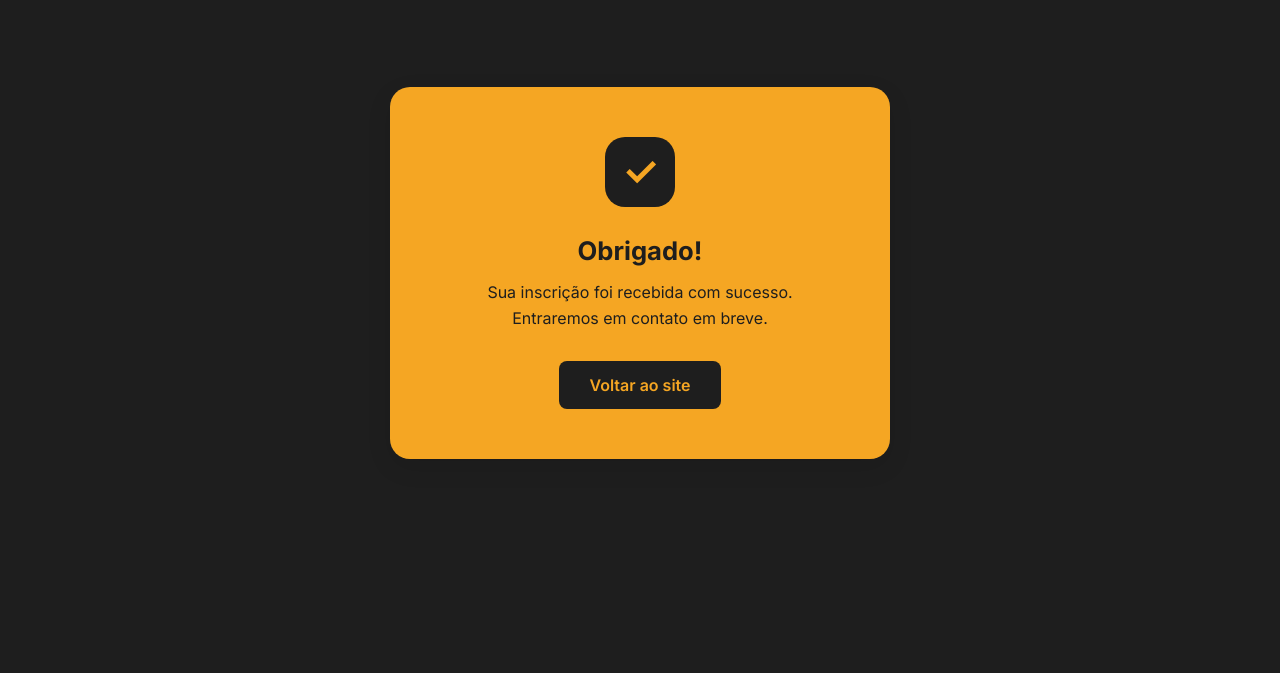
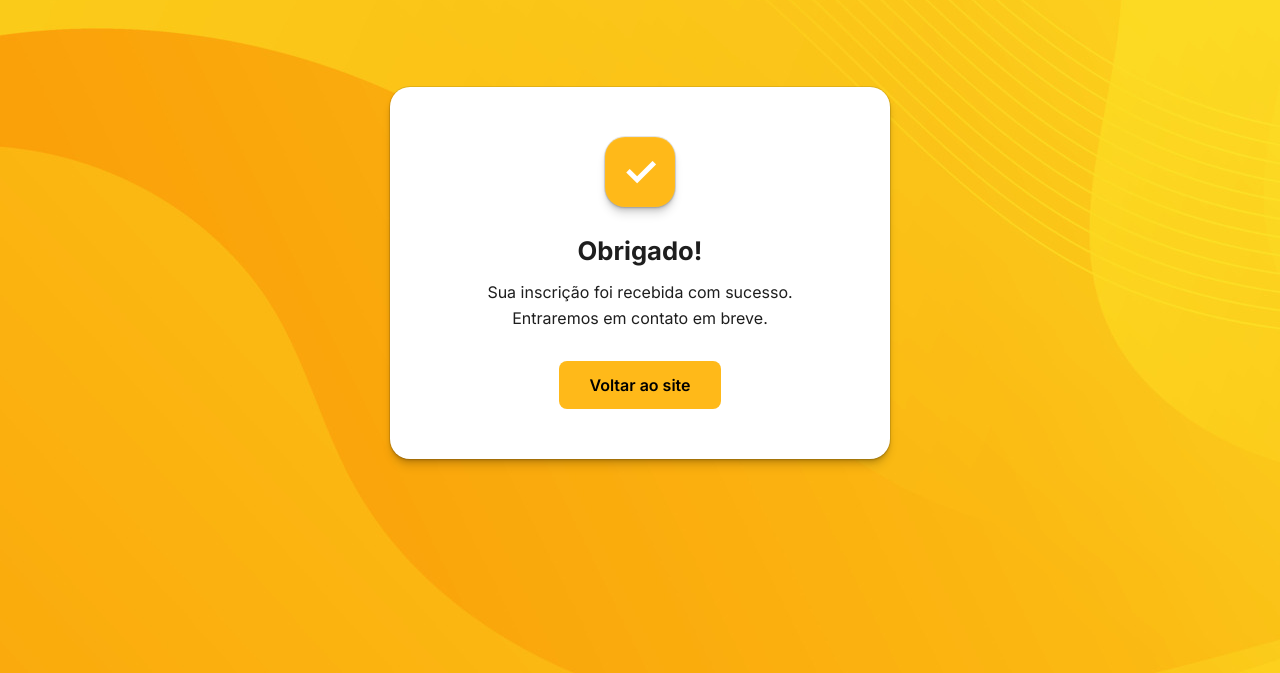
Before and after one commit to disway-group/vedacit-thank-you-page, a plain HTML site: page index.html in a window 1280 px wide. Shown: the part 127-800 px from the top of the page. Drawn offline with Linux system fonts and the light colour scheme.

Commit message:
feat(ui): revamp thank-you page design
- Atualiza a imagem de fundo do background
- Atualiza o card e icone central do card
- Botões novos no heade e no card

```diff
--- a/assets/css/style.css
+++ b/assets/css/style.css
@@ -1,5 +1,6 @@
 body {
-    background-color: #1e1e1e;
+  background-image: url("../images/fundovedacit.png");
+  background-color: #fccb1b;
   display: flex;
   justify-content: center;
   align-items: center;
@@ -8,17 +9,20 @@ body {
 }
 
 .thank-you-card {
-    background-color: #f5a623;
+  background-color: #ffffffff;
   border-radius: 20px;
   max-width: 500px;
   width: 90%;
   padding: 50px 40px;
   text-align: center;
-    box-shadow: 0 8px 25px rgba(0, 0, 0, 0.1);
+  box-shadow: 0px 8px 8px rgba(0, 0, 0, 0.1), 0px 4px 4px rgba(0, 0, 0, 0.1),
+    0px 2px 2px rgba(0, 0, 0, 0.1), 0px 0px 0px 1px rgba(0, 0, 0, 0.1),
+    inset 0px 0px 0px 1px rgba(255, 255, 255, 0.03),
+    inset 0px 1px 0px rgba(255, 255, 255, 0.03);
 }
 
 .icon-container {
-    background-color: #1e1e1e;
+  background-color: var(--primary-color);
   width: 70px;
   height: 70px;
   border-radius: 20px;
@@ -26,12 +30,16 @@ body {
   justify-content: center;
   align-items: center;
   margin: 0 auto 25px;
+  box-shadow: 0px 8px 8px rgba(0, 0, 0, 0.1), 0px 4px 4px rgba(0, 0, 0, 0.1),
+    0px 2px 2px rgba(0, 0, 0, 0.1), 0px 0px 0px 1px rgba(0, 0, 0, 0.1),
+    inset 0px 0px 0px 1px rgba(255, 255, 255, 0.03),
+    inset 0px 1px 0px rgba(255, 255, 255, 0.03);
 }
 
 .icon-container::before {
   content: "✓";
   font-size: 40px;
-    color: #f5a623;
+  color: #fff;
   font-weight: bold;
 }
 
@@ -50,8 +58,9 @@ p {
 }
 
 .btn {
-    background-color: #1e1e1e;
-    color: #f5a623;
+  font-family: "Inter", sans-serif;
+  background-color: var(--primary-color);
+  color: #000;
   border: none;
   padding: 12px 30px;
   border-radius: 8px;
@@ -66,6 +75,10 @@ p {
 .btn:hover {
   opacity: 0.7;
   transform: translateY(-2px);
+  box-shadow: 0px 8px 8px rgba(0, 0, 0, 0.1), 0px 4px 4px rgba(0, 0, 0, 0.1),
+    0px 2px 2px rgba(0, 0, 0, 0.1), 0px 0px 0px 1px rgba(0, 0, 0, 0.1),
+    inset 0px 0px 0px 1px rgba(255, 255, 255, 0.03),
+    inset 0px 1px 0px rgba(255, 255, 255, 0.03);
 }
 
 @media (max-width: 480px) {
@@ -88,7 +101,7 @@ p {
   padding: 40px 0 20px 0;
   color: var(--dark-color);
   font-family: var(--font-body);
-    background-image: url('../_images/pedra.jpg');
+  background-image: url("../_images/pedra.jpg");
   background-size: cover;
   background-position: left center;
   background-repeat: no-repeat;
@@ -281,12 +294,12 @@ p {
   margin-top: 80px;
 }
 
-.image-container{
+.image-container {
   display: flex;
   justify-content: flex-end;
   align-items: center;
 }
 
-.image-container img{
+.image-container img {
   transform: translate(100px, -100px);
 }
```
Also changed, not shown: assets/images/fundovedacit.png (added). Lines whose indentation alone changed are shown as unchanged.
